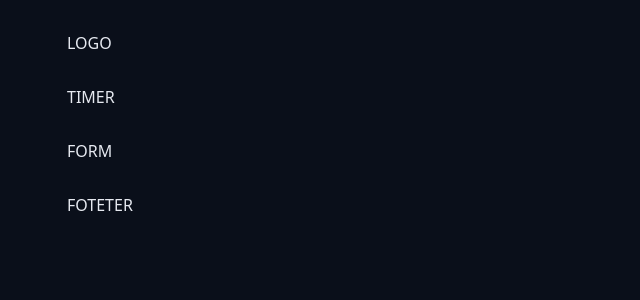
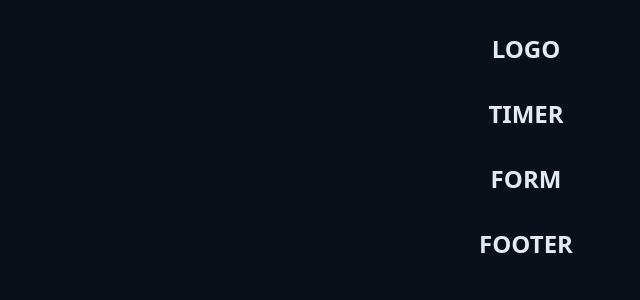
Before and after one commit to Reider14/chronos_pomodoro, a React (Vite) app: page / in a window 1280 px wide. Shown: the top 300 px of the page, without its empty margins (114-754 px from the left). Built offline with nearby package versions, Linux system fonts and the light colour scheme.

Commit message:
creating component container

```diff
--- a/src/App.tsx
+++ b/src/App.tsx
@@ -1,44 +1,19 @@
-
+import { Component } from "./components/Component";
+import { Heading } from "./components/Heading";
 
 import "./styles/theme.css";
 import "./styles/global.css";
 
 
 
+
 export function App() {
   return (
     <>
-      <div className="container">
-        <div className="content">
-          <section>
-            LOGO
-          </section>
-        </div>
-      </div>
-
-       <div className="container">
-        <div className="content">
-          <section>
-            TIMER
-          </section>
-        </div>
-      </div>
-
-       <div className="container">
-        <div className="content">
-          <section>
-            FORM
-          </section>
-        </div>
-      </div>
-
-       <div className="container">
-        <div className="content">
-          <section>
-            FOTETER
-          </section>
-        </div>
-      </div>
+      <Component><Heading>LOGO</Heading></Component>
+      <Component><Heading>TIMER</Heading></Component>
+      <Component><Heading>FORM</Heading></Component>
+      <Component><Heading>FOOTER</Heading></Component>
     </>
   );
 }
--- /dev/null
+++ b/src/components/Component.tsx
@@ -0,0 +1,17 @@
+import styles from './component.module.css'
+
+type ComponentProps = {
+    children: React.ReactNode
+}
+
+export function Component({children}: ComponentProps) {
+    return (
+        <div className={styles.container}>
+        <div className={styles.content}>
+          <section>
+            {children}
+          </section>
+        </div>
+      </div>
+    )
+}
--- /dev/null
+++ b/src/components/component.module.css
@@ -0,0 +1,8 @@
+.container {
+  max-width: 98.2rem; /* 982px */
+  margin: 0 auto; /*O auto nas laterais faz o navegador distribuir o espaço disponível igualmente.*/
+}
+
+.content {
+  margin: 3.2rem;
+}
--- a/src/styles/global.css
+++ b/src/styles/global.css
@@ -15,12 +15,3 @@ body {
     background-color: var(--gray-900);
     color: var(--text-default);
 }
-
-.container {
-  max-width: 98.2rem; /* 982px */
-  margin: 0 auto;
-}
-
-.content {
-  margin: 3.2rem;
-}
```
